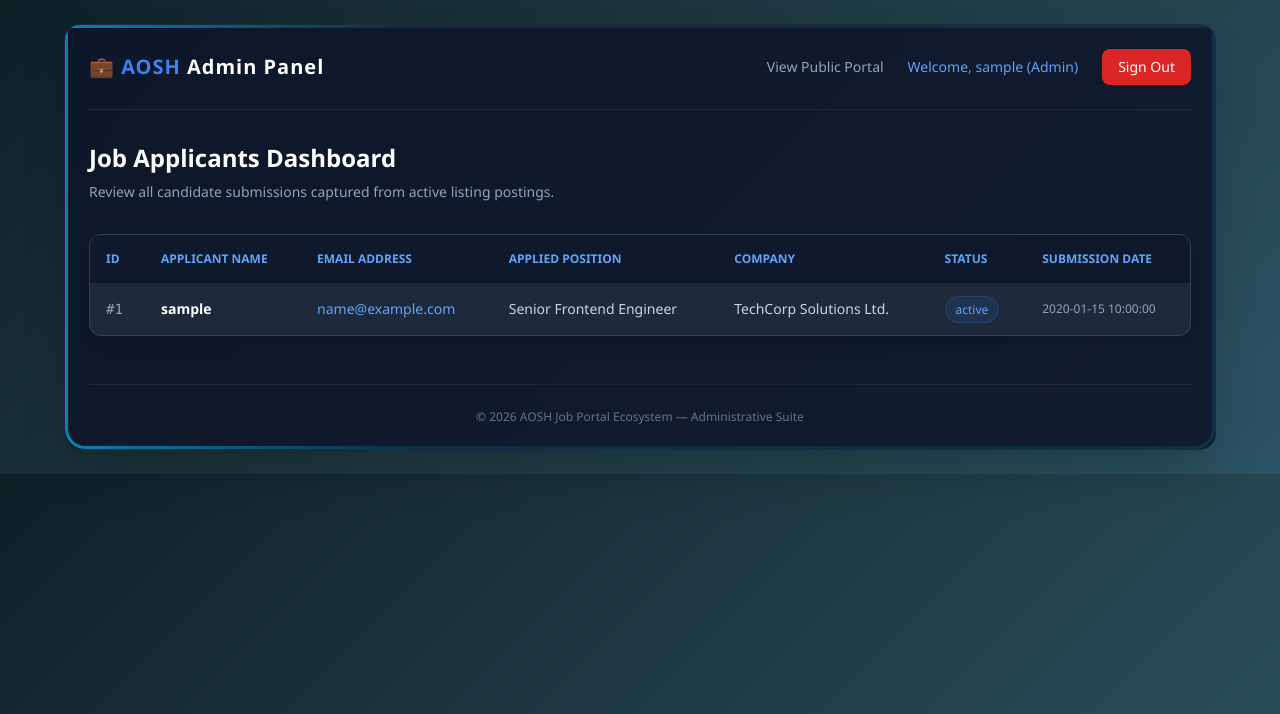
After one commit to jinatimami964-bit/Job-Portal, a PHP site: page /admin.php in a window 1280 px wide. The commit adds this page. Shown: the top 714 px of the page. Run offline with PHP 8.4, Linux system fonts and the light colour scheme; the visitor is signed in with stand-in values (Sample User, id 1); data comes from the database, SQL or seed files in the repository; both versions use the stored data as it was after the commit; tables that the repository leaves empty hold one stand-in row (values such as "Sample post"); some libraries are stand-ins or nearby versions.

Commit message:
create admin panel and modified login,register,index for that

```diff
--- /dev/null
+++ b/admin.php
@@ -0,0 +1,107 @@
+<?php
+session_start();
+include "db_connect.php";
+
+// Access Control: Only allow logged-in Admin users
+if(!isset($_SESSION['user_id']) || !isset($_SESSION['role']) || $_SESSION['role'] !== 'admin'){
+    header("Location: login.php");
+    exit();
+}
+
+$username = $_SESSION['username'];
+?>
+
+<!DOCTYPE html>
+<html lang="en">
+<head>
+    <meta charset="UTF-8">
+    <meta name="viewport" content="width=device-width, initial-scale=1.0">
+    <title>AOSH Portal - Admin Control Panel</title>
+    <script src="https://cdn.tailwindcss.com"></script>
+    <link rel="stylesheet" href="style.css">
+</head>
+<body class="bg-gray-900 text-white font-sans p-6">
+
+    <div class="portal-glass-container max-w-6xl mx-auto p-6 rounded-2xl border border-slate-800 bg-slate-900/90 shadow-2xl">
+
+        <!-- Admin Navigation Header -->
+        <header class="flex justify-between items-center border-b border-slate-800 pb-6 mb-8">
+            <div class="logo-brand text-xl font-extrabold text-blue-500">
+                💼 AOSH<span class="text-white"> Admin Panel</span>
+            </div>
+            <nav class="flex items-center gap-6 text-sm font-medium">
+                <a href="index.php" class="text-slate-400 hover:text-white transition">View Public Portal</a>
+                <span class="text-blue-400">Welcome, <?php echo htmlspecialchars($username); ?> (Admin)</span>
+                <a href="login.php" class="bg-red-600 hover:bg-red-700 text-white px-4 py-2 rounded-lg transition">Sign Out</a>
+            </nav>
+        </header>
+
+        <!-- Main Applicants Section -->
+        <main>
+            <section class="mb-8">
+                <h2 class="text-2xl font-bold text-white mb-2">Job Applicants Dashboard</h2>
+                <p class="text-sm text-slate-400">Review all candidate submissions captured from active listing postings.</p>
+            </section>
+
+            <div class="bg-slate-800 border border-slate-700 rounded-xl overflow-hidden shadow-lg">
+                <div class="overflow-x-auto">
+                    <table class="w-full text-left text-sm text-slate-300">
+                        <thead class="bg-slate-900/90 text-blue-400 uppercase text-xs font-semibold">
+                            <tr>
+                                <th class="p-4">ID</th>
+                                <th class="p-4">Applicant Name</th>
+                                <th class="p-4">Email Address</th>
+                                <th class="p-4">Applied Position</th>
+                                <th class="p-4">Company</th>
+                                <th class="p-4">Status</th>
+                                <th class="p-4">Submission Date</th>
+                            </tr>
+                        </thead>
+                        <tbody class="divide-y divide-slate-700/60">
+                            <?php
+                            // Relational JOIN query using your applications, users, jobs, and companies tables
+                            $sql = "SELECT
+                                        applications.id AS application_id,
+                                        users.username AS name,
+                                        users.email AS email,
+                                        jobs.title AS job_title,
+                                        companies.company_name,
+                                        applications.status,
+                                        applications.applied_at
+                                    FROM applications
+                                    JOIN users ON applications.user_id = users.id
+                                    JOIN jobs ON applications.job_id = jobs.id
+                                    JOIN companies ON jobs.company_id = companies.id
+                                    ORDER BY applications.id DESC";
+
+                            $result = mysqli_query($conn, $sql);
+
+                            if ($result && mysqli_num_rows($result) > 0) {
+                                while ($row = mysqli_fetch_assoc($result)) {
+                                    echo "<tr class='hover:bg-slate-700/40 transition'>";
+                                    echo "<td class='p-4 font-mono text-slate-400'>#" . htmlspecialchars($row['application_id']) . "</td>";
+                                    echo "<td class='p-4 font-semibold text-white'>" . htmlspecialchars($row['name']) . "</td>";
+                                    echo "<td class='p-4 text-blue-400'>" . htmlspecialchars($row['email']) . "</td>";
+                                    echo "<td class='p-4'>" . htmlspecialchars($row['job_title']) . "</td>";
+                                    echo "<td class='p-4 text-slate-300'>" . htmlspecialchars($row['company_name']) . "</td>";
+                                    echo "<td class='p-4'><span class='bg-blue-500/10 text-blue-400 px-2.5 py-1 rounded-full text-xs border border-blue-500/20'>" . htmlspecialchars($row['status']) . "</span></td>";
+                                    echo "<td class='p-4 text-xs text-slate-400'>" . htmlspecialchars($row['applied_at']) . "</td>";
+                                    echo "</tr>";
+                                }
+                            } else {
+                                echo "<tr><td colspan='7' class='p-6 text-center text-slate-400'>No job applications found in database.</td></tr>";
+                            }
+                            ?>
+                        </tbody>
+                    </table>
+                </div>
+            </div>
+        </main>
+
+        <footer class="mt-12 text-center text-xs text-slate-500 pt-6 border-t border-slate-800">
+            &copy; 2026 AOSH Job Portal Ecosystem — Administrative Suite
+        </footer>
+    </div>
+
+</body>
+</html>
```
Also changed, not shown: database/jobportal.sql (+10 -1 lines), index.php (+8 -0 lines), login.php (+28 -5 lines), register.php (+16 -4 lines).
